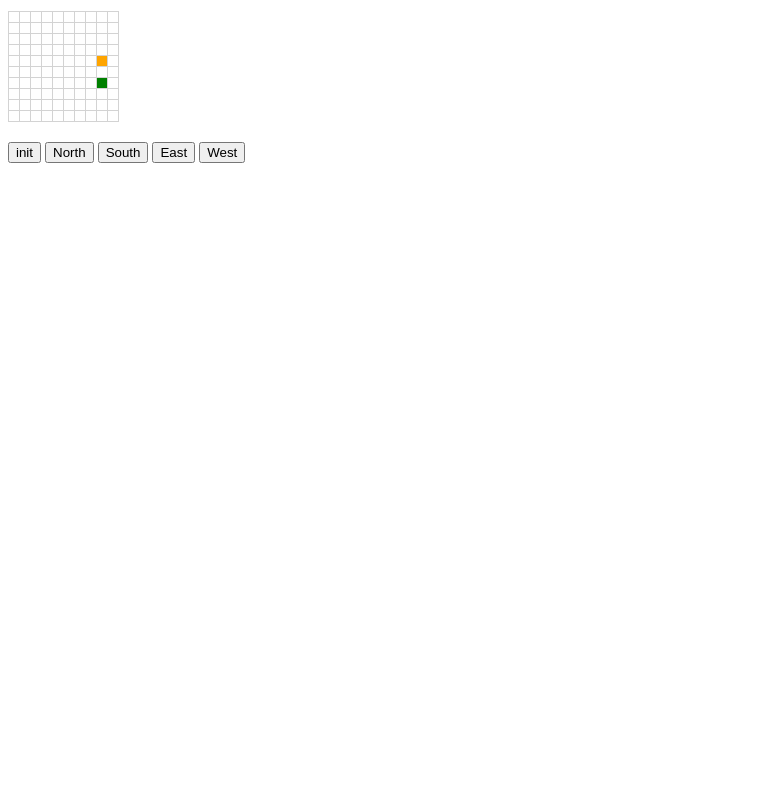
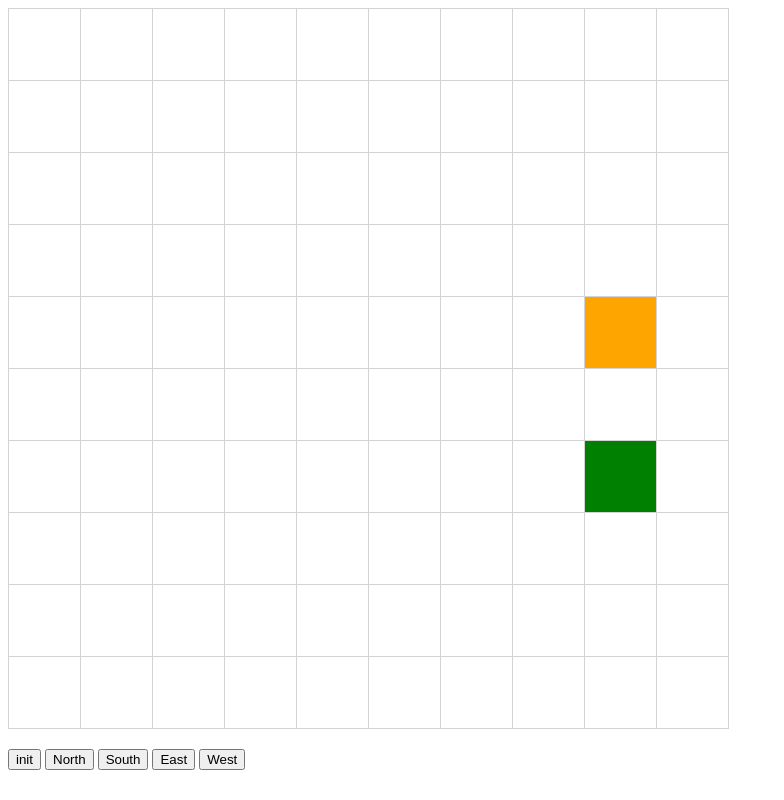
Before and after one commit to eritbh/snake-playground, a website: page index.html in a window 1280 px wide. Both pictures are taken after a click on the button "init". Shown: the whole page, without its empty margins (0-784 px from the left). Drawn offline with Linux system fonts and the light colour scheme.

Commit message:
hey look css

```diff
--- a/index.html
+++ b/index.html
@@ -8,17 +8,20 @@
 
 	<style>
 		#board, .row {
-			display: inline-flex;
+			display: flex;
 		}
 		#board {
 			flex-direction: column;
 			border-bottom: 1px solid lightgray;
 			border-right: 1px solid lightgray;
 			margin-bottom: 20px;
+			aspect-ratio: 1 / 1;
+			max-height: 90vh;
+		}
+		.row, .row > div {
+			flex: 1;
 		}
 		.row > div {
-			width: 10px;
-			height: 10px;
 			border-top: 1px solid lightgray;
 			border-left: 1px solid lightgray;
 		}
```
